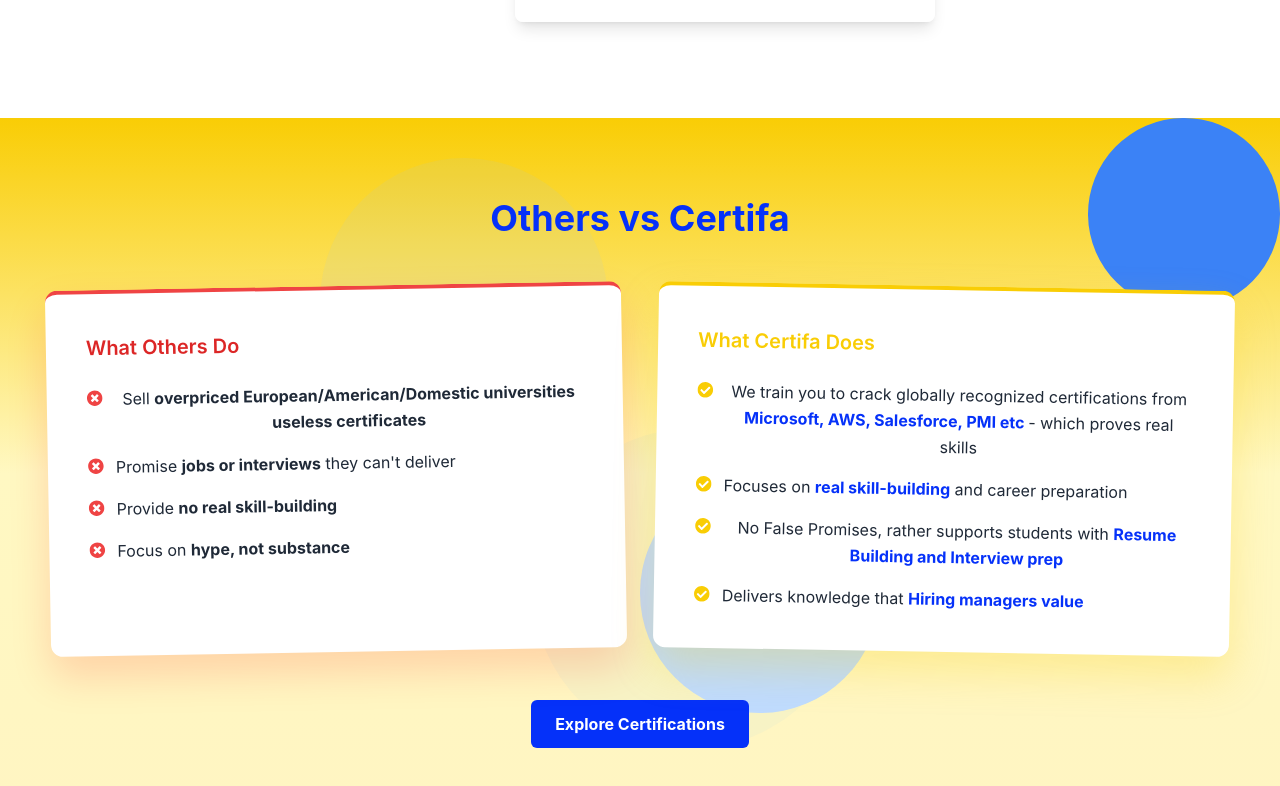
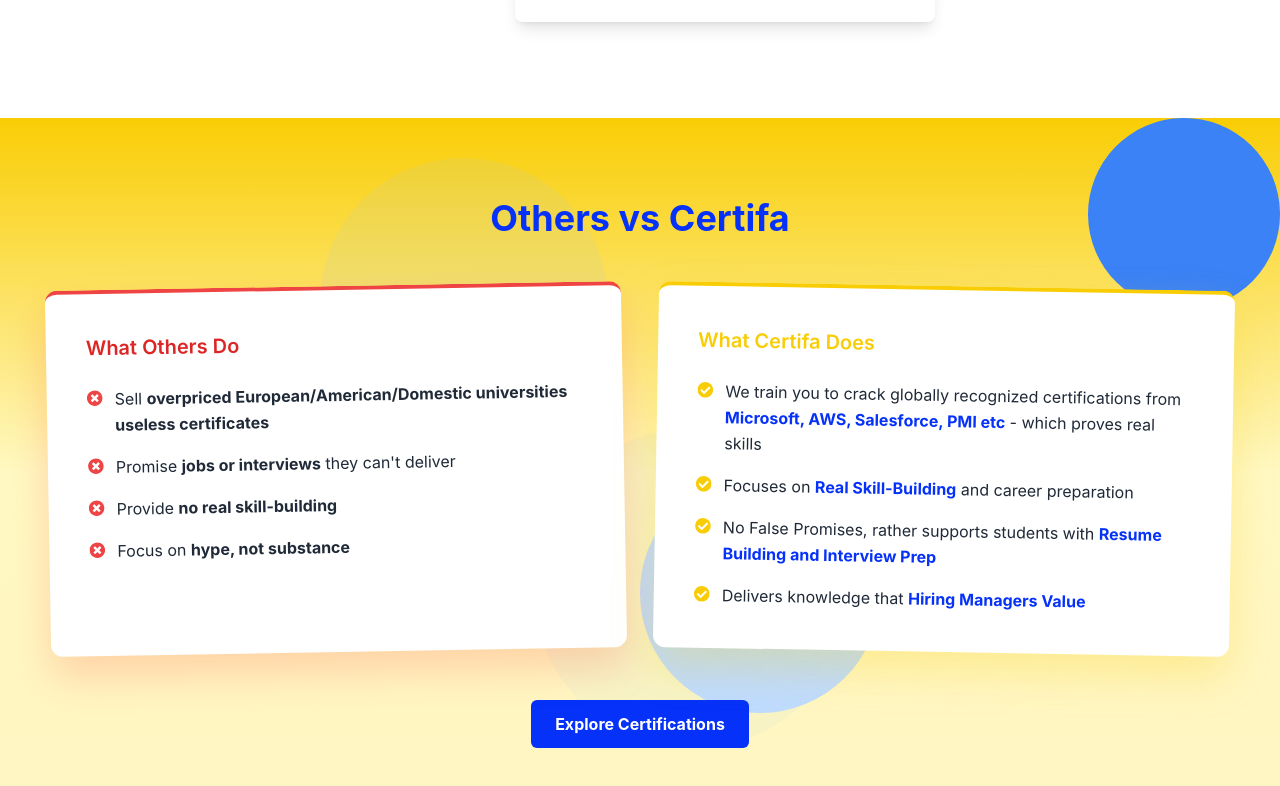
Before and after one commit to sanjeev699/certifa_rebel, a React (Create React App) app: page / in a window 1280 px wide. Shown: the part 1474-2260 px from the top of the page. Built offline with nearby package versions, Linux system fonts and the light colour scheme.

Commit message:
Update ComparisonSection.jsx

```diff
--- a/src/components/ComparisonSection.jsx
+++ b/src/components/ComparisonSection.jsx
@@ -14,18 +14,23 @@ const ComparisonSection = () => {
       <div className="absolute top-0 right-0 w-48 h-48 bg-blue-500 opacity-6 rounded-full -rotate-12 animate-ping-slow"></div>
 
       {/* Main Content */}
-      <div className="relative z-10 max-w-7xl mx-auto px-6 md:px-12 text-center">
-        <h2 className="text-3xl md:text-4xl font-bold mb-12 text-brandBlue">
-          Others vs Certifa
-        </h2>
+      <div className="relative z-10 max-w-7xl mx-auto px-6 md:px-12">
 
-        <div className="flex flex-col md:flex-row gap-8 items-stretch">
+        {/* Heading */}
+        <div className="text-center mb-12">
+          <h2 className="text-3xl md:text-4xl font-bold text-brandBlue">
+            Others vs Certifa
+          </h2>
+        </div>
+
+        {/* Cards */}
+        <div className="flex flex-col md:flex-row gap-8 items-stretch text-left">
           {/* Others Card */}
           <div className="flex-1 bg-white p-8 md:p-10 rounded-xl border-t-4 border-red-500
             shadow-[0_20px_40px_rgba(255,0,0,0.15)] shadow-[0_10px_20px_rgba(0,0,0,0.05)]
             transform -rotate-1 hover:rotate-0 hover:scale-105 hover:shadow-[0_25px_50px_rgba(255,0,0,0.25)] hover:-translate-y-2
             transition-all duration-500 z-10">
-            <h3 className="text-xl font-semibold mb-6 text-red-600 text-left">
+            <h3 className="text-xl font-semibold mb-6 text-red-600">
               What Others Do
             </h3>
             <ul className="space-y-4">
@@ -61,39 +66,40 @@ const ComparisonSection = () => {
             shadow-[0_20px_40px_rgba(249,205,5,0.25)] shadow-[0_10px_20px_rgba(0,0,0,0.05)]
             transform rotate-1 hover:rotate-0 hover:scale-105 hover:shadow-[0_25px_50px_rgba(249,205,5,0.3)] hover:-translate-y-2
             transition-all duration-500 z-20 -mt-4 md:mt-0">
-            <h3 className="text-xl font-semibold mb-6 text-brandYellow text-left">
+            <h3 className="text-xl font-semibold mb-6 text-brandYellow">
               What Certifa Does
             </h3>
             <ul className="space-y-4">
               <li className="flex items-start gap-3">
                 <FaCheckCircle className="text-brandYellow flex-shrink-0 mt-1" />
                 <span className="text-gray-800 leading-relaxed">
-                  We train you to crack globally recognized certifications from <span className="font-bold text-brandBlue">Microsoft, AWS, Salesforce, PMI etc </span> - which proves real skills
+                  We train you to crack globally recognized certifications from <span className="font-bold text-brandBlue">Microsoft, AWS, Salesforce, PMI etc</span> - which proves real skills
                 </span>
               </li>
               <li className="flex items-start gap-3">
                 <FaCheckCircle className="text-brandYellow flex-shrink-0 mt-1" />
                 <span className="text-gray-800 leading-relaxed">
-                  Focuses on <span className="font-bold text-brandBlue">real skill-building</span> and career preparation
+                  Focuses on <span className="font-bold text-brandBlue">Real Skill-Building</span> and career preparation
                 </span>
               </li>
               <li className="flex items-start gap-3">
                 <FaCheckCircle className="text-brandYellow flex-shrink-0 mt-1" />
                 <span className="text-gray-800 leading-relaxed">
-                  No False Promises, rather supports students with <span className="font-bold text-brandBlue">Resume Building and Interview prep</span>
+                  No False Promises, rather supports students with <span className="font-bold text-brandBlue">Resume Building and Interview Prep</span>
                 </span>
               </li>
               <li className="flex items-start gap-3">
                 <FaCheckCircle className="text-brandYellow flex-shrink-0 mt-1" />
                 <span className="text-gray-800 leading-relaxed">
-                  Delivers knowledge that <span className="font-bold text-brandBlue">Hiring managers value</span>
+                  Delivers knowledge that <span className="font-bold text-brandBlue">Hiring Managers Value</span>
                 </span>
               </li>
             </ul>
           </div>
         </div>
 
-        <div className="mt-12">
+        {/* Button */}
+        <div className="text-center mt-12">
           <a
             href="#certifications"
             className="inline-block bg-brandBlue hover:bg-blue-700 text-white font-bold py-3 px-6 rounded-md transition duration-300"
```
